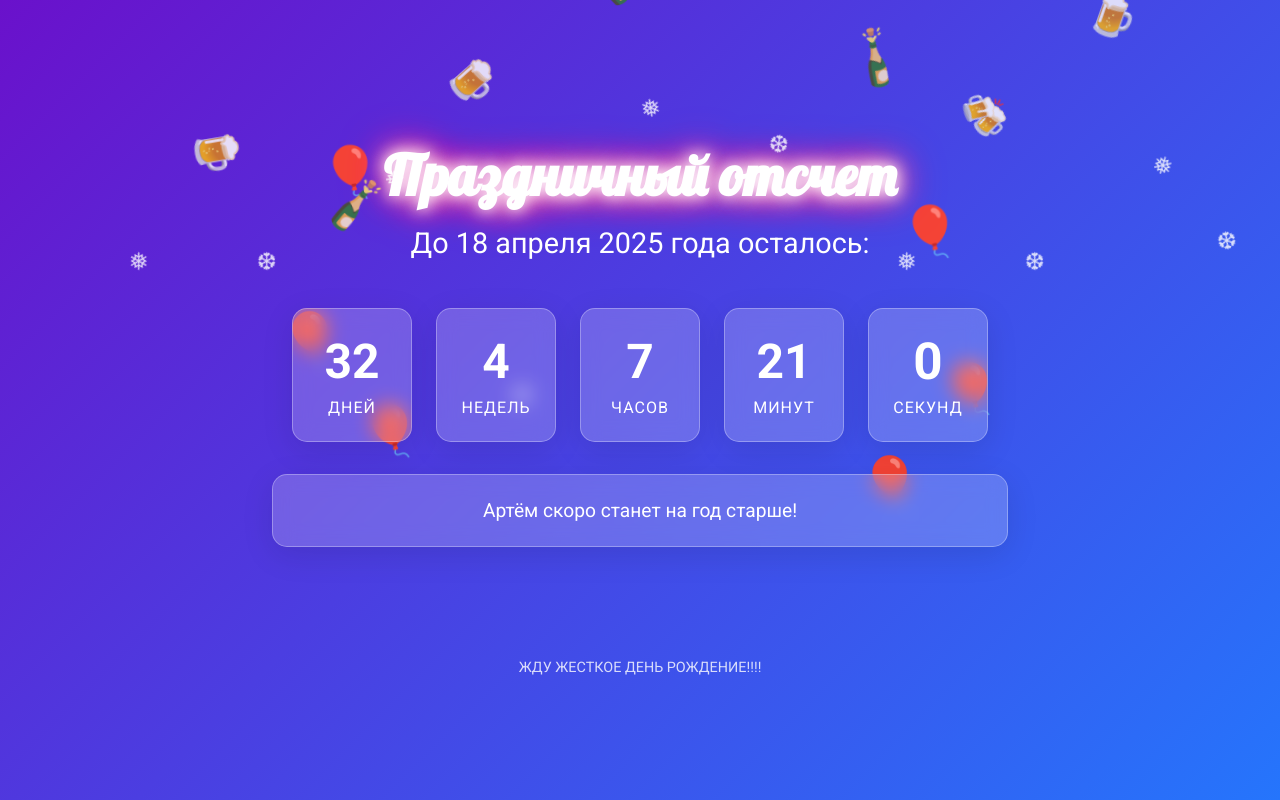
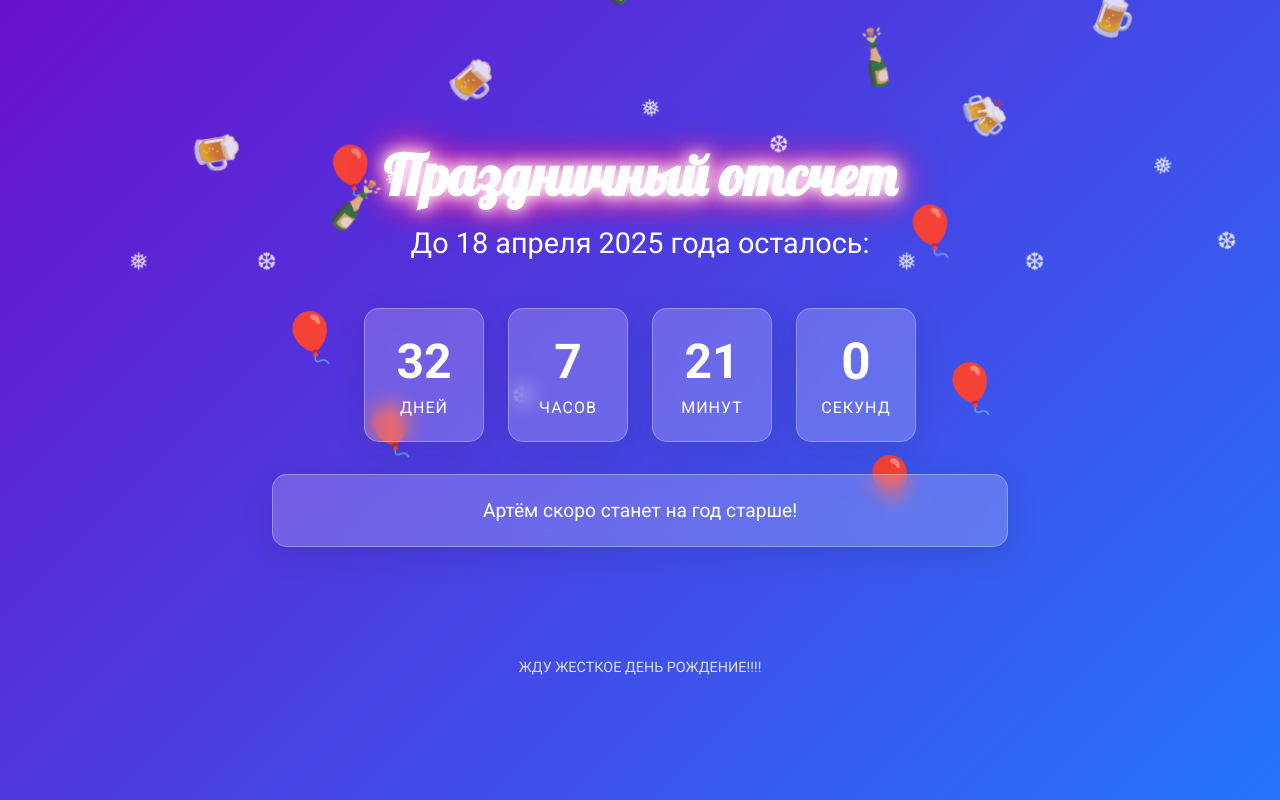
Before and after one commit to cont1kkk/artem-, a plain HTML site: page index.html in a window 1280 px wide. Drawn offline with Linux system fonts and the light colour scheme.

Commit message:
Add files via upload

```diff
--- a/index.html
+++ b/index.html
@@ -44,10 +44,6 @@
                 <span class="label">Дней</span>
             </div>
             <div class="countdown-item">
-                <span id="weeks">0</span>
-                <span class="label">Недель</span>
-            </div>
-            <div class="countdown-item">
                 <span id="hours">0</span>
                 <span class="label">Часов</span>
             </div>
--- a/script.js
+++ b/script.js
@@ -4,7 +4,6 @@ document.addEventListener('DOMContentLoaded', function() {
 
     // Элементы для отображения времени
     const daysElement = document.getElementById('days');
-    const weeksElement = document.getElementById('weeks');
     const hoursElement = document.getElementById('hours');
     const minutesElement = document.getElementById('minutes');
     const secondsElement = document.getElementById('seconds');
@@ -45,7 +44,6 @@ document.addEventListener('DOMContentLoaded', function() {
         // Если целевая дата уже прошла
         if (difference < 0) {
             daysElement.textContent = '0';
-            weeksElement.textContent = '0';
             hoursElement.textContent = '0';
             minutesElement.textContent = '0';
             secondsElement.textContent = '0';
@@ -55,14 +53,12 @@ document.addEventListener('DOMContentLoaded', function() {
 
         // Расчет времени
         const days = Math.floor(difference / (1000 * 60 * 60 * 24));
-        const weeks = Math.floor(days / 7);
         const hours = Math.floor((difference % (1000 * 60 * 60 * 24)) / (1000 * 60 * 60));
         const minutes = Math.floor((difference % (1000 * 60 * 60)) / (1000 * 60));
         const seconds = Math.floor((difference % (1000 * 60)) / 1000);
 
         // Обновление элементов на странице
         daysElement.textContent = days;
-        weeksElement.textContent = weeks;
         hoursElement.textContent = hours;
         minutesElement.textContent = minutes;
         secondsElement.textContent = seconds;
```
